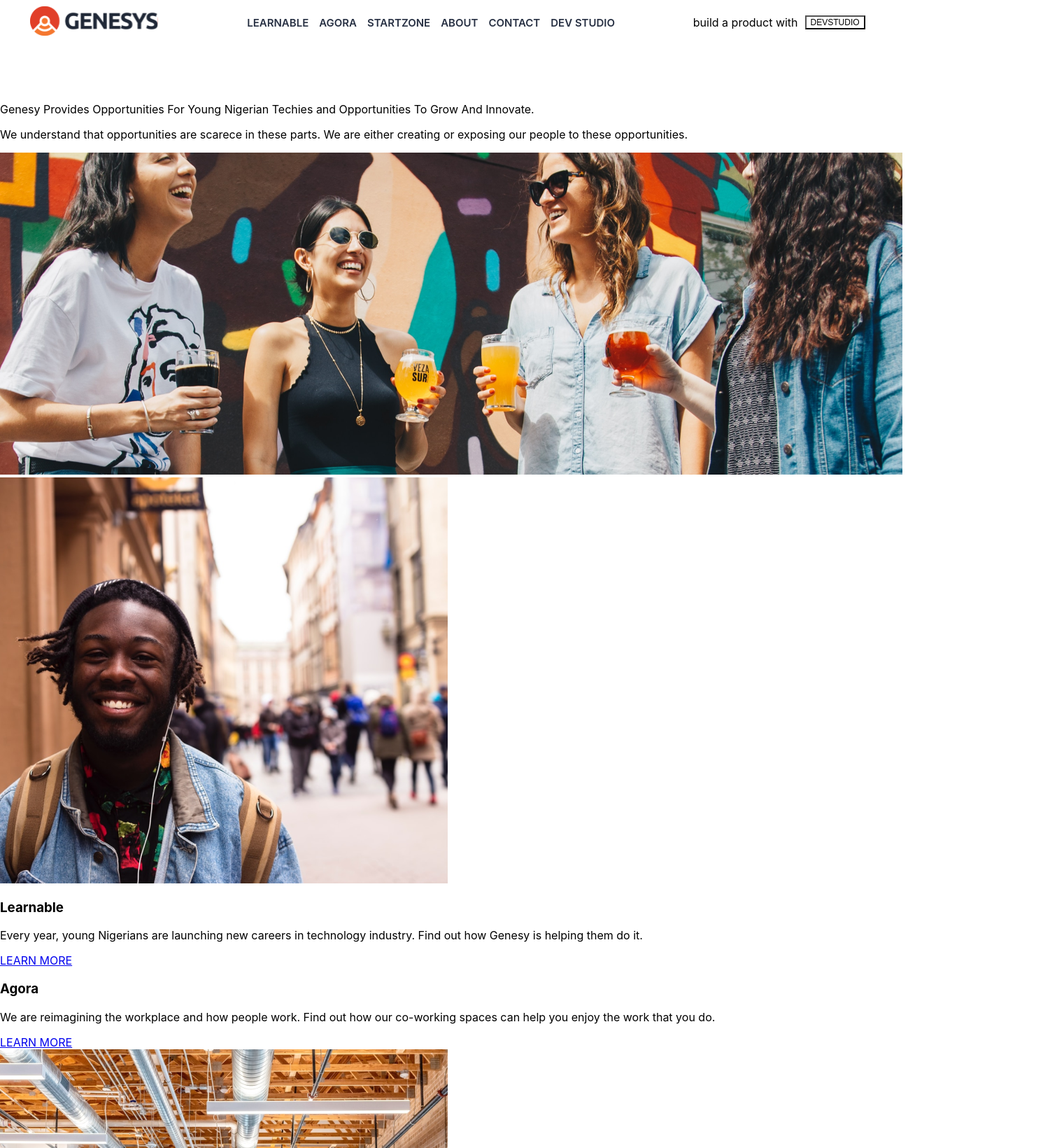
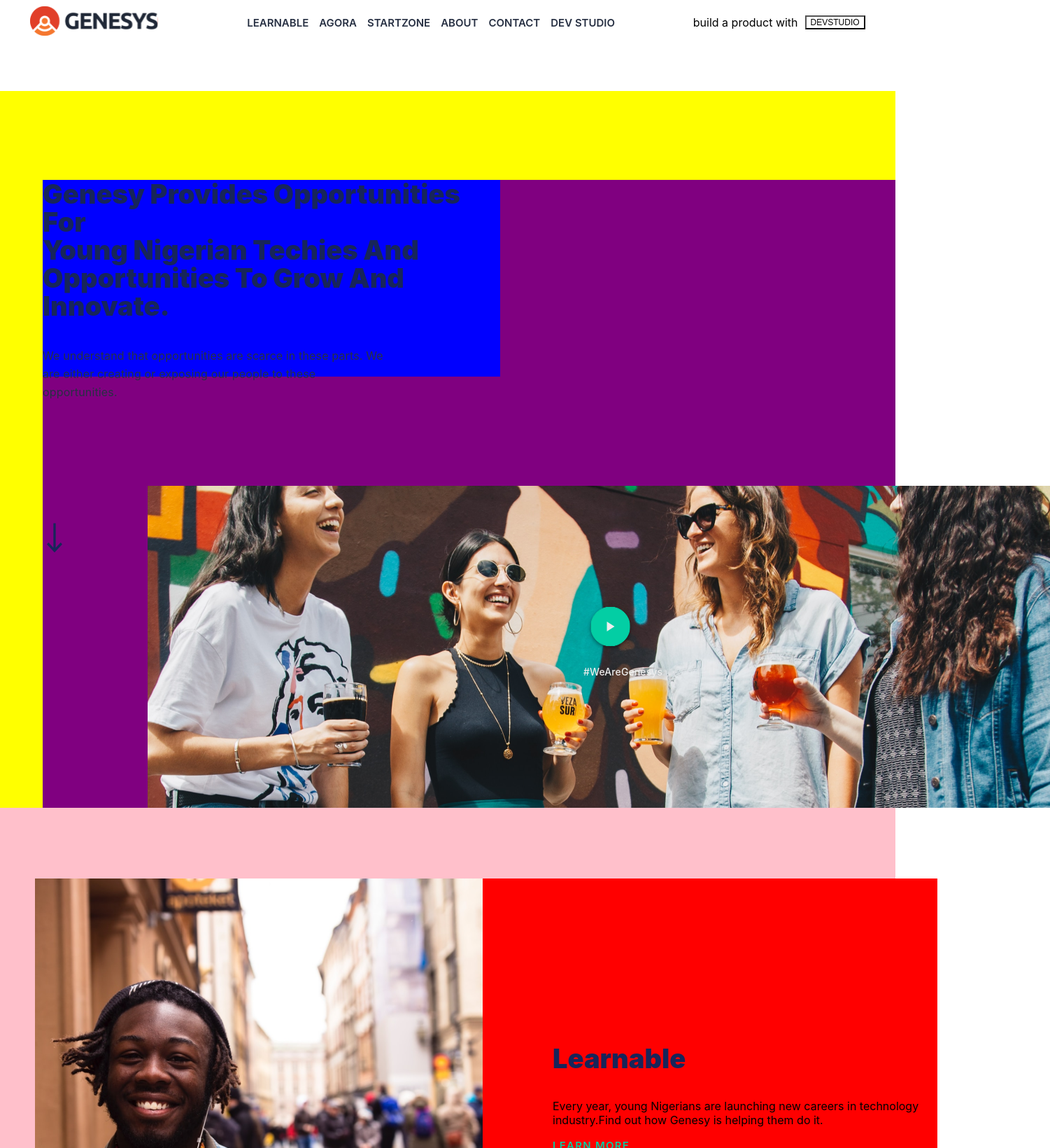
Before and after one commit to sofiree-zz/genesys-learnable-20, a React (Create React App) app: page / in a window 1280 px wide. Shown: the part 40-1680 px from the top of the page at 70% size, 1501 px wide, since content can reach past the window. Built offline with nearby package versions, Linux system fonts and the light colour scheme.

Commit message:
update css for landing page and Learnable

```diff
--- a/src/App.css
+++ b/src/App.css
@@ -110,3 +110,382 @@
 .sec_link.active{
   color: #eac435;
 }
+
+/* landing page styling section one*/
+.contain_1{
+
+  background: yellow;
+  padding: 1px 0px 0px 0px;
+}
+
+.intro{
+  margin: 126px 0px 0px 61px;
+  background-color: purple;
+}
+
+.intro_notes{
+  height: 281px;
+width: 654px;
+left: 100px;
+top: 270px;
+
+background-color: blue;
+
+}
+
+.nOne{
+  font-style:normal;
+  font-weight: 900;
+  font-size: 38px;
+  color: #17255A;
+
+  line-height: 40px;
+  text-transform: capitalize;
+}
+
+.nTwo{
+  font-style: normal;
+  font-weight: normal;
+  font-size: 16px;
+  line-height: 26px;
+  letter-spacing: 0.15px;
+  color: #273043;
+
+}
+
+
+ .arr_con{
+
+  margin: 207.56px 67px 0px 0px;
+
+}
+
+.down_arrow{
+  background: none;
+  border: none;
+}
+
+.img_con{
+  height: 460px;
+width: 1290px;
+margin-top: -100px;
+margin-left: 150px;
+}
+
+.img_con img{
+  max-width: 100%;
+  height: auto;
+}
+.img2{
+
+height: 102.13030242919922px;
+width: 195px;
+margin-left: 623px;
+margin-top: -300px;
+}
+
+.img2 p{
+  top: 914.52px;
+  left: 623px;
+  font-style: normal;
+  font-weight: 500;
+  font-size: 14px;
+  line-height: 110.19%;
+
+  letter-spacing: 0.1px;
+  color: #eeeeee;
+}
+
+/* section two styling */
+.learnable{
+height: 780px;
+
+left: 0px;
+padding-top:1px;
+background: pink;
+}
+
+.intro_notes2{
+display: flex;
+height: 580px;
+width: 1290px;
+margin: 100px 100px 100px 50px;
+
+background: red;
+}
+
+.learn_img{
+  max-width: 100%;
+  height: auto;
+
+}
+
+.text_{
+margin: 199px 0px 199px 100px;
+}
+
+.text_ h3{
+  font-style:normal;
+  font-weight: 900;
+  font-size: 38px;
+  color: #17255A;
+
+  line-height: 40px;
+  text-transform: capitalize;
+}
+
+.text_ a{
+  font-size: 15px;
+font-style: normal;
+font-weight: 600;
+line-height: 17px;
+letter-spacing: 1.25px;
+text-align: left;
+color: #03cea4;
+}
+
+/* section three the agora */
+
+.agora{
+  height: 780px;
+
+left: 0px;
+padding-top:1px;
+background: orange;
+}
+
+.intro_notes3{
+  display: flex;
+  height: 580px;
+  width: 1290px;
+  margin: 100px 100px 100px 50px;
+
+  background: black;
+  }
+
+  .text__{
+    margin: 199px 100px 199px 50px;
+  }
+
+  .text__ h3{
+    font-style:normal;
+  font-weight: 900;
+  font-size: 38px;
+  color: #17255A;
+
+  line-height: 40px;
+  text-transform: capitalize;
+  }
+
+  .text__ a{
+
+  font-size: 15px;
+  font-style: normal;
+  font-weight: 600;
+  line-height: 17px;
+  letter-spacing: 1.25px;
+  text-align: left;
+  color: #03cea4;
+
+  }
+  .the_agora{
+    max-width: 100%;
+    height: auto;
+  }
+
+/* section 4 startzone */
+
+.startZone{
+  height: 780px;
+
+  left: 0px;
+  padding-top:1px;
+  background: pink;
+  }
+
+  .intro_notes4{
+  display: flex;
+  height: 580px;
+  width: 1290px;
+  margin: 100px 100px 100px 50px;
+
+  background: red;
+  }
+
+  .start_zone{
+    max-width: 100%;
+    height: auto;
+
+  }
+
+  .text___{
+  margin: 199px 0px 199px 100px;
+  }
+
+  .text___ h3{
+    font-style:normal;
+    font-weight: 900;
+    font-size: 38px;
+    color: #17255A;
+
+    line-height: 40px;
+    text-transform: capitalize;
+  }
+
+  .text___ a{
+    font-size: 15px;
+  font-style: normal;
+  font-weight: 600;
+  line-height: 17px;
+  letter-spacing: 1.25px;
+  text-align: left;
+  color: #03cea4;
+  }
+  /* section 4 other things */
+
+  .others{
+    height: 780px;
+
+  left: 0px;
+  padding-top:1px;
+  background: purple;
+  }
+
+  .other_con{
+    display: flex;
+    height: 576px;
+  width: 1190px;
+  margin: 100px 150px 103px 50px;
+
+  background: red;
+  }
+  .other_photos{
+    height: 576px;
+   width: 505px;
+  background: blue;
+  }
+
+  .ignite a p{
+margin-left: 264px;
+margin-top: -183px;
+font-size: 34px;
+font-style: normal;
+font-weight: 900;
+line-height: 37px;
+letter-spacing: 0.25px;
+text-align: left;
+color: #17255A;
+
+  }
+
+  .code_ville{
+    height: 200px;
+width: 240px;
+margin-left: 0px;
+margin-top: 125px;
+  }
+
+  .code_ville a p{
+    margin-top: 3px;
+    margin-left: 25px;
+    font-size: 24px;
+font-style: normal;
+font-weight: 900;
+line-height: 37px;
+letter-spacing: 0.25px;
+text-align: left;
+color: #17255A;
+  }
+
+  .pink_{
+    height: 311px;
+width: 240px;
+margin-left: 255px;
+margin-top: -200px;
+  }
+
+  .pink_ a p{
+    margin-top: 1px;
+    margin-left: 25px;
+    font-size: 24px;
+font-style: normal;
+font-weight: 900;
+line-height: 37px;
+letter-spacing: 0.25px;
+text-align: left;
+color: #17255A;
+  }
+
+  .others h3{
+font-size: 60px;
+font-style: normal;
+font-weight: 900;
+line-height: 66px;
+letter-spacing: -0.5px;
+text-align: left;
+color: #17255a;
+margin: 199px 0px 199px 100px;
+  }
+
+  /* section 5 team */
+  .team{
+    height: 780px;
+
+    left: 0px;
+    padding-top:1px;
+    background: #17255A;
+    }
+
+  .intro_notes5{
+    display: flex;
+    height: 580px;
+    width: 1290px;
+    margin: 100px 100px 100px 50px;
+
+    background: #17255A;
+    }
+
+    .team_{
+      max-width: 100%;
+      height: auto;
+
+    }
+
+    .text____{
+    margin: 199px 0px 199px 100px;
+    }
+
+    .text____ h3{
+      font-style:normal;
+      font-weight: 900;
+      font-size: 38px;
+      color: #ffffff;
+
+      line-height: 40px;
+      text-transform: capitalize;
+    }
+
+    .text____ p{
+      color: #ffffff;
+    }
+
+    .text____ a{
+      font-size: 15px;
+    font-style: normal;
+    font-weight: 600;
+    line-height: 17px;
+    letter-spacing: 1.25px;
+    text-align: left;
+    color: #03cea4;
+    }
+
+    .arr_con1{
+
+      margin: 207.56px 67px 0px 0px;
+
+    }
+
+    .up_arrow{
+      background: none;
+      border: none;
+    }
--- a/src/App.js
+++ b/src/App.js
@@ -4,6 +4,8 @@
 
 import NavMain from './components/NavMain';
 import Navhome from './components/Navhome';
+import Arrowdown from './components/Arrowdown';
+import Arrownup from './components/Arrowup';
 import Landingpage from './components/Landingpage';
 import Learnable  from './components/Learnable';
 import Footer from './components/Footer';
--- a/src/components/Footer.js
+++ b/src/components/Footer.js
@@ -42,7 +42,7 @@
                     <a id="youtube" href="#"><img src={YouTube}/></a>
                     <a id="vimeo" href="#"><img src={Vimeo}/> </a>
                 </div>
-                <div><p>Genesys 2020</p></div>
+                <div><p>Genesys 2020    PRIVACY STATEMENT</p></div>
             </footer>
         );
     }
--- a/src/components/Landingpage.js
+++ b/src/components/Landingpage.js
@@ -1,5 +1,7 @@
 import React, {Component} from 'react';
+
 import Rectangle from "./images/Rectangle 36.png";
+import Play from "./images/Playbutton.svg";
 import Photo from "./images/Photo.png";
 import Agora from "./images/agora.png";
 import StartZone from "./images/startzone.png";
@@ -10,56 +12,92 @@
 
 
 import Subscribe from './Subscribe';
+import Arrowsdown from './Arrowdown';
+import Arrowsup from './Arrowup';
 
 class HomePage extends React.Component{
     render(){
         return(
             <div>
                 <div className="container">
+
                  {/* section called introduction */}
-                    <section className="intro">
-                        <p>
-                            Genesy Provides Opportunities For Young
-                            Nigerian Techies and Opportunities
+                    <section className="contain_1">
+                      <div  className="intro">
+                        <div className="intro_notes">
+                            <p className="nOne">
+                                Genesy Provides Opportunities For<br/>
+                                Young Nigerian Techies and Opportunities
                                 To Grow And Innovate.
                             </p>
 
-                        <p>We understand that opportunities are
-                            scarece in these parts. We are either creating or exposing our
-                            people to these opportunities.
+                            <p className="nTwo">
+                                We understand that opportunities are
+                                scarce in these parts. We<br/>
+                                are either creating or exposing our
+                                people to these<br/> opportunities.
                             </p>
+                            </div>
 
-                        <aside><img id="first_image" src={Rectangle}/></aside>
+                            <Arrowsdown/>
+                            <div className="image">
+
+                                <div className="img_con">
+                                    <img src={Rectangle}/>
+                                    {/* <button className="img2"><img src={Play}/></button>
+                                    <p>#WeAreGenesys</p> */}
+
+                                    <div className="img2">
+                                    <img   src={Play}/>
+                                    <p>#WeAreGenesys</p>
+                                    </div>
+
+                                </div>
+                            </div>
+                        </div>
                     </section>
 
                     {/* learnable details*/}
                     <section className="learnable">
-                        <aside><img id="learn_able" src={Photo}/></aside>
+                        <div className="intro_notes2">
+                            <img className="learn_img" src={Photo}/>
+
+                            <div className="text_">
                             <h3>Learnable</h3>
                             <p>
                                 Every year, young Nigerians are launching
-                            new careers in technology industry.
-                            Find out how Genesy is helping them do it.
+                                new careers in technology<br/>
+                                industry.Find out how Genesy is helping them do it.
                             </p>
                             <a href="/Learnable">LEARN MORE</a>
+                            </div>
+                        </div>
                     </section>
 
                     {/* the agora details*/}
                     <section className="agora">
-
+                        <div className="intro_notes3">
+                            <div className="text__">
                                 <h3>Agora</h3>
                                 <p>
                                     We are reimagining the workplace and how
-                            people work. Find out how our co-working
-                            spaces can help you enjoy the work that you do.
+                                    people work. Find out how our <br/>
+                                    co-working spaces can help you enjoy the work that you do.
                                 </p>
                                 <a href="#">LEARN MORE</a>
-                        <aside><img id="the_agora" src={Agora} /></aside>
+                            </div>
+                            <img className="the_agora" src={Agora} />
+                        </div>
+
+
                     </section>
 
                     {/* startzone details*/}
                     <section className="startZone">
-                        <aside><img id="start_zone" src={StartZone} /></aside>
+                        <div className="intro_notes4">
+                            <img className="start_zone" src={StartZone} />
+
+                            <div className="text___">
                             <h3>StartZone</h3>
                             <p>
                                 The business environment is harsh for
@@ -67,38 +105,60 @@
                                 rise above it all.
                             </p>
                             <a href="#">HERE'S HOW</a>
+                            </div>
+
+                        </div>
+
+
                     </section>
 
                     {/* ignite, codeville and pinkcode details */}
                     <section className="others">
-                        <aside>
+                        <div className="other_con">
+                            <div className="other_photos">
+
                                 {/* genesysignite imagery */}
-                        <img id="ignite" src={Ignite} />
-                        <a href="#">Genesys Ignite</a>
+                                <div className="ignite">
+                                  <img src={Ignite} />
+                                   <a href="#"><p>Genesys<br/>Ignite</p></a>
+                                </div>
 
                                 {/* codeville imagery */}
-                        <img id="code_ville" src={Ville}/>
-                        <a href="#">Codeville</a>
+                                <div className="code_ville">
+                                    <img src={Ville}/>
+                                    <a href="#"><p>Codeville</p></a>
+                                </div>
 
                                 {/* summer code imagery */}
-                        <img id="pink_" src={Pink}/>
-                        <a href="#">Pink Summer of Code</a>
-                        </aside>
+                                <div className="pink_">
+                                    <img src={Pink}/>
+                                    <a href="#"><p>Pink Summer<br/> of Code</p></a>
+                                </div>
+                            </div>
 
-                        <h1>Other Things We Do</h1>
+                            <h3>Other Things We Do</h3>
+                        </div>
+
                     </section>
 
                     {/* showing the team */}
                     <section className="team">
-                        <aside><img id="team_" src={Team}/></aside>
-                        <h1>The Best Team In The World</h1>
+                        <div className="intro_notes5">
+                            <img className="team_" src={Team}/>
+                            <div className="text____">
+                                <h3>The Best Team In The World</h3>
                                 <p>
                                     The business environment is harsh
                                     for early-stage businesses. We can help
                                     you rise above it all.
                                 </p>
                                 <a href="#">SEE TEAM</a>
+                            </div>
+                        </div>
+
                     </section>
+                    <Arrowsup/>
+
                     <Subscribe/>
                     {/* footer hold socials, more links etc.... */}
                 </div>
--- a/src/components/Learnable.js
+++ b/src/components/Learnable.js
@@ -20,7 +20,10 @@
 import Webvision from "./images/visionlogo.svg";
 import Interaction from "./images/interactionSAlogo.svg";
 import Subscribe from './Subscribe';
+import Arrowsdown from './Arrowdown';
+import Arrowsup from './Arrowup';
 import Footer from './Footer';
+
 
 
 class LearnableHomepage extends React.Component{
@@ -46,13 +49,57 @@
                 <section className="every_thing">
                     <div>
                         <div className="description">
-                            <h1>Everything Is Learnable</h1>
+                            <h3>Everything Is Learnable</h3>
                             <p>
                                 Learnable is the perfect product
                                 development internship program brought
                                 to you by Genesys.
                             </p>
                         </div>
+
+{/* stats */}
+                    <section className="stats">
+                        <div>
+                            <div>
+                                <h2>305</h2>
+                                <p>Young Software<br/>Developers Trained</p>
+                            </div>
+                            <div>
+                                <h2>2100</h2>
+                                <p>Tech<br/>Enthusiats</p>
+                            </div>
+                            <div>
+                                <h2>8</h2>
+                                <p>StartUps<br/>Incubated</p>
+                            </div>
+                            <div>
+                                <h2>250</h2>
+                                <p>Small Businesses<br/>Supported</p>
+                            </div>
+                        </div>
+                    </section>
+{/* learnable video */}
+
+                            <Arrowsdown/>
+                            <div className="image__">
+
+                                <div className="img_con">
+                                    <img src={Video}/>
+                                    {/* <button className="img2"><img src={Play}/></button>
+                                    <p>#WeAreGenesys</p> */}
+
+                                    <div className="img2">
+                                    <img   src={Play}/>
+                                    <p>#WeAreGenesys</p>
+                                    </div>
+
+                                </div>
+                            </div>
+                                {/* <section className="video">
+                                    <img src={Video}/>
+                                    <img id="play" src={Play}/>
+                                </section> */}
+
 
                         <div className="sphereofspheres">
 
@@ -68,38 +115,11 @@
                                     <p>What to expect</p>
                                 </div>
                             </div>
-
                         </div>
                     </div>
                 </section>
 
-{/* learnable video */}
-                <section className="video">
-                    <img src={Video}/>
-                    <img id="play" src={Play}/>
-                </section>
 
-{/* stats */}
-                <section className="stats">
-                    <div>
-                        <div>
-                            <h2>305</h2>
-                            <p>Young Software<br/>Developers Trained</p>
-                        </div>
-                        <div>
-                            <h2>2100</h2>
-                            <p>Tech<br/>Enthusiats</p>
-                        </div>
-                        <div>
-                            <h2>8</h2>
-                            <p>StartUps<br/>Incubated</p>
-                        </div>
-                        <div>
-                            <h2>250</h2>
-                            <p>Small Businesses<br/>Supported</p>
-                        </div>
-                    </div>
-                </section>
 
 {/* we make people great */}
                 <section className="great_people">
@@ -467,6 +487,7 @@
                     </div>
                 </div>
             </section>
+            <Arrowsup/>
             <Subscribe/>
         </div>
         );
--- a/src/components/Subscribe.js
+++ b/src/components/Subscribe.js
@@ -1,12 +1,13 @@
 import React, {Component} from 'react';
-import Up from "./images/arrowup.svg";
+
+
 
 
 class Subscription extends React.Component{
     render(){
         return(
             <div className="subscribe">
-                <img src={Up}/>
+
                 {/* option for subscriptions */}
                 <section className="subs">
                     <p id="sub_link"><a href="#" >Stay up to date on what
```
Also changed, not shown: src/components/images/arrowdown.svg (added). Lines whose indentation alone changed are shown as unchanged.
